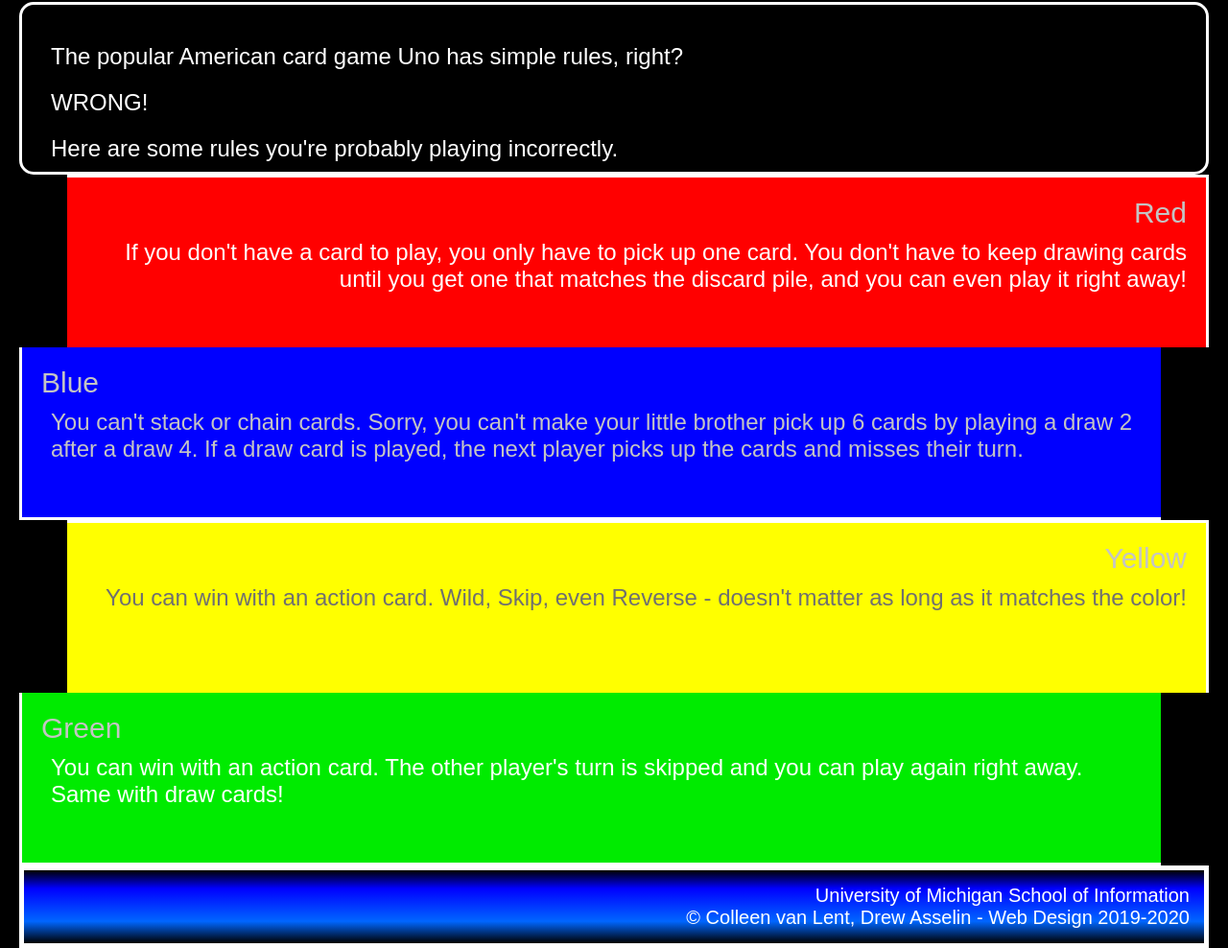
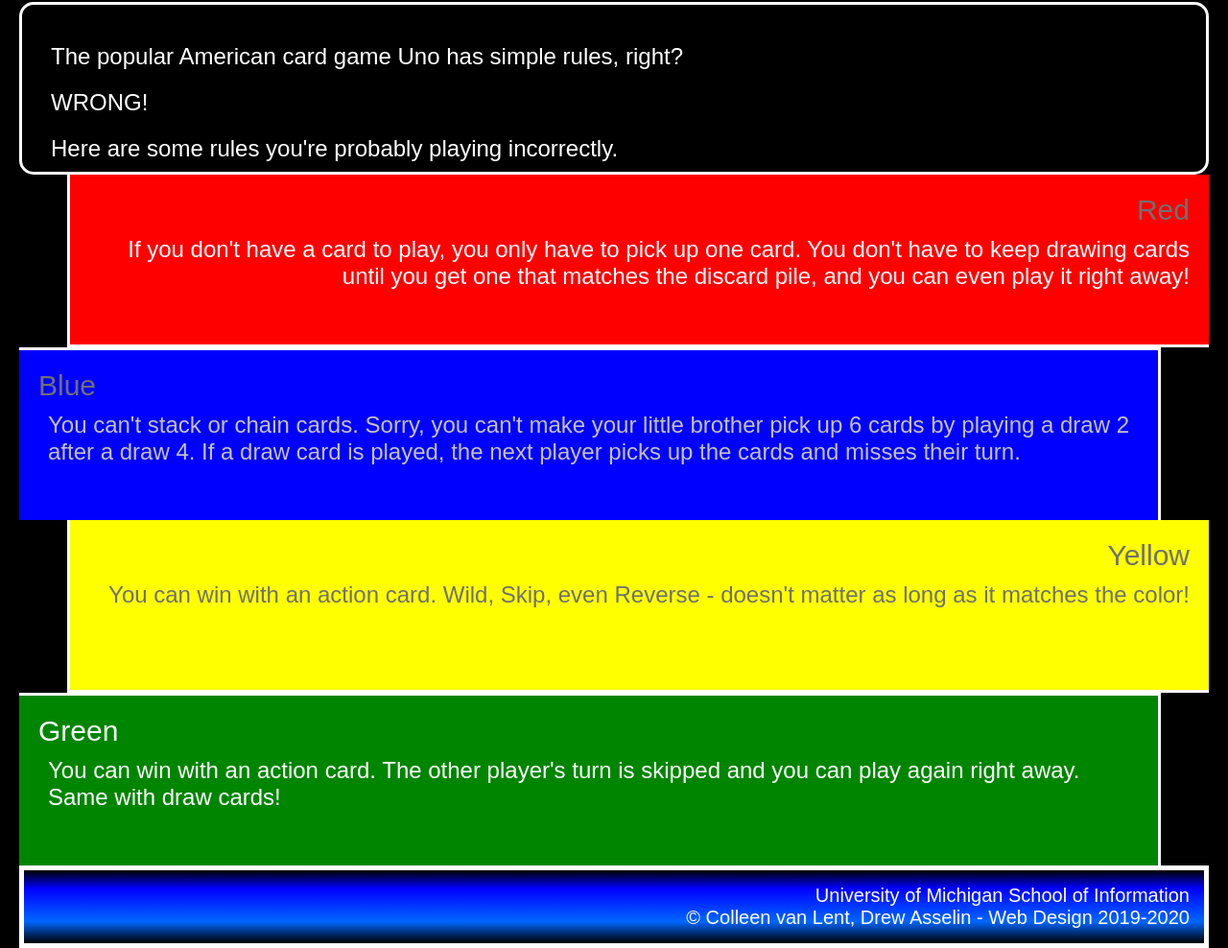
Before and after one commit to teenaliumich/hw2-2023, a plain HTML site: page index.html in a window 1280 px wide. Shown: the part 313-1301 px from the top of the page at 96% size. Drawn offline with Linux system fonts and the light colour scheme.

Commit message:
Update style.css

```diff
--- a/css/style.css
+++ b/css/style.css
@@ -47,23 +47,23 @@ div {
 .red {
     height: 180px;
 	padding: 20px;
-	border: 3px solid #FFFFFF;
+    border: solid #FFFFFF;
     background: #FF0000;
     text-align: right;
     margin-left: 50px;
-    border-bottom: 2px;
-    border-left: 5px;
+    border-top: 2px;
+    border-right: 5px;
 }
 
 .blue {
     height: 180px;
 	padding: 20px;
-	border: 3px solid #FFFFFF;
+	border: solid #FFFFFF;
     background: #0000FF;
     text-align: left;
     margin-right: 50px;
-    border-right: 5px;
-    border-top: 2px;
+    border-left: 5px;
+    border-bottom: 2px;
 }
 .blue p,h2 {
     color: #c4c4c4;
@@ -72,26 +72,29 @@ div {
 .yellow {
     height: 180px;
 	padding: 20px;
-	border: 3px solid #FFFFFF;
+	border: solid #FFFFFF;
     background: #FFFF00;
     text-align: right;
     margin-left: 50px;
-    border-bottom: 2px;
-    border-left: 5px;
+    border-top: 2px;
+    border-right: 5px;
 }
-.yellow p {
+.yellow p,h2 {
     color: #707070;
 }
 
 .green {
     height: 180px;
 	padding: 20px;
-	border: 3px solid #FFFFFF;
-    background: #00EB00;
+	border: solid #FFFFFF;
+    background: #008500;
     text-align: left;
     margin-right: 50px;
-    border-right: 5px;
-    border-top: 2px;
+    border-left: 5px;
+    border-bottom: 2px;
+}
+.green h2{
+    color: #FFFFFF;
 }
 
 footer {
```
